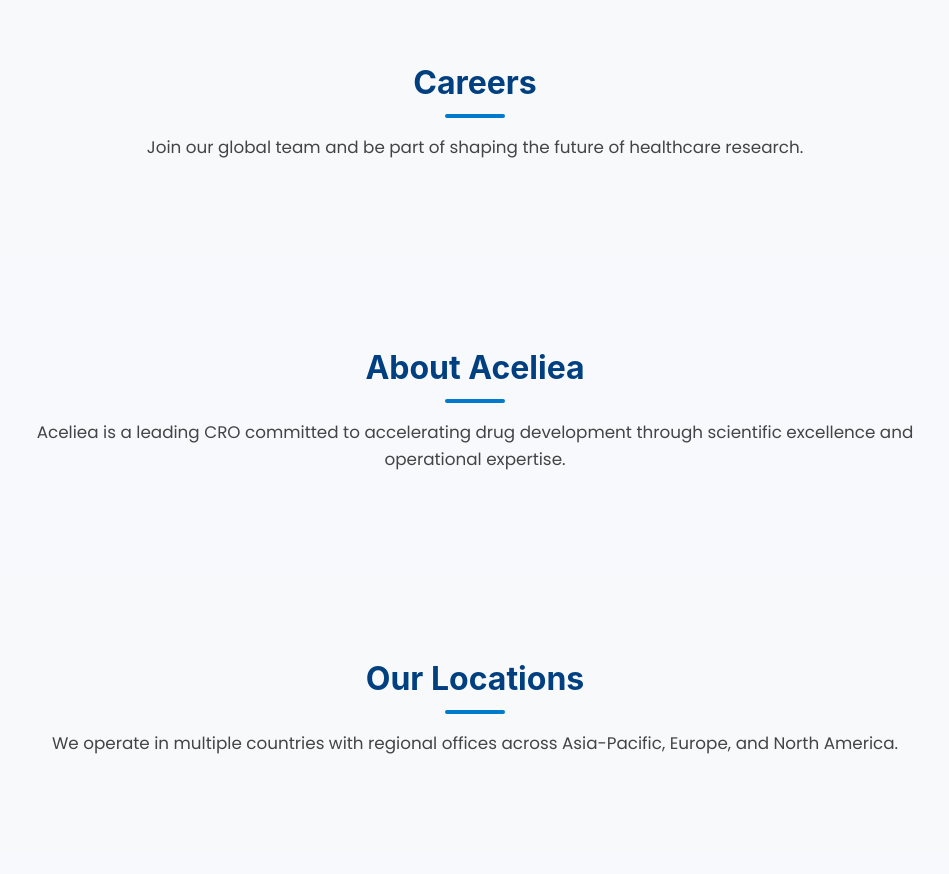
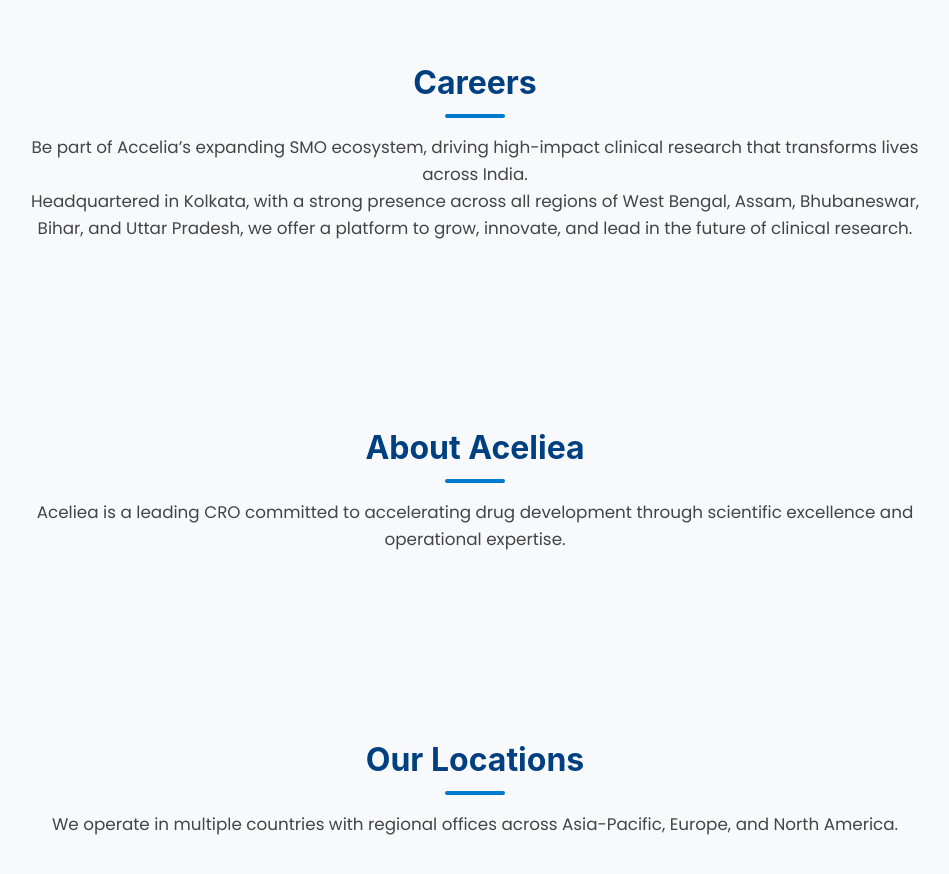
Before and after one commit to manna04/ACCELIEA, a React (Create React App) app: page / in a window 1280 px wide. Shown: the part 1800-2674 px from the top of the page, without its empty margins (165-1114 px from the left). Built offline with nearby package versions, Linux system fonts and the light colour scheme.

Commit message:
Update Index.jsx

```diff
--- a/src/Component/Index.jsx
+++ b/src/Component/Index.jsx
@@ -36,7 +36,7 @@
 
             <section id="careers" className="section">
                 <h2>Careers</h2>
-                <p>Join our global team and be part of shaping the future of healthcare research.</p>
+                <p>Be part of Accelia’s expanding SMO ecosystem, driving high-impact clinical research that transforms lives across India.<br/>Headquartered in Kolkata, with a strong presence across all regions of West Bengal, Assam, Bhubaneswar, Bihar, and Uttar Pradesh, we offer a platform to grow, innovate, and lead in the future of clinical research.</p>
             </section>
 
             <section id="about" className="section">
```
